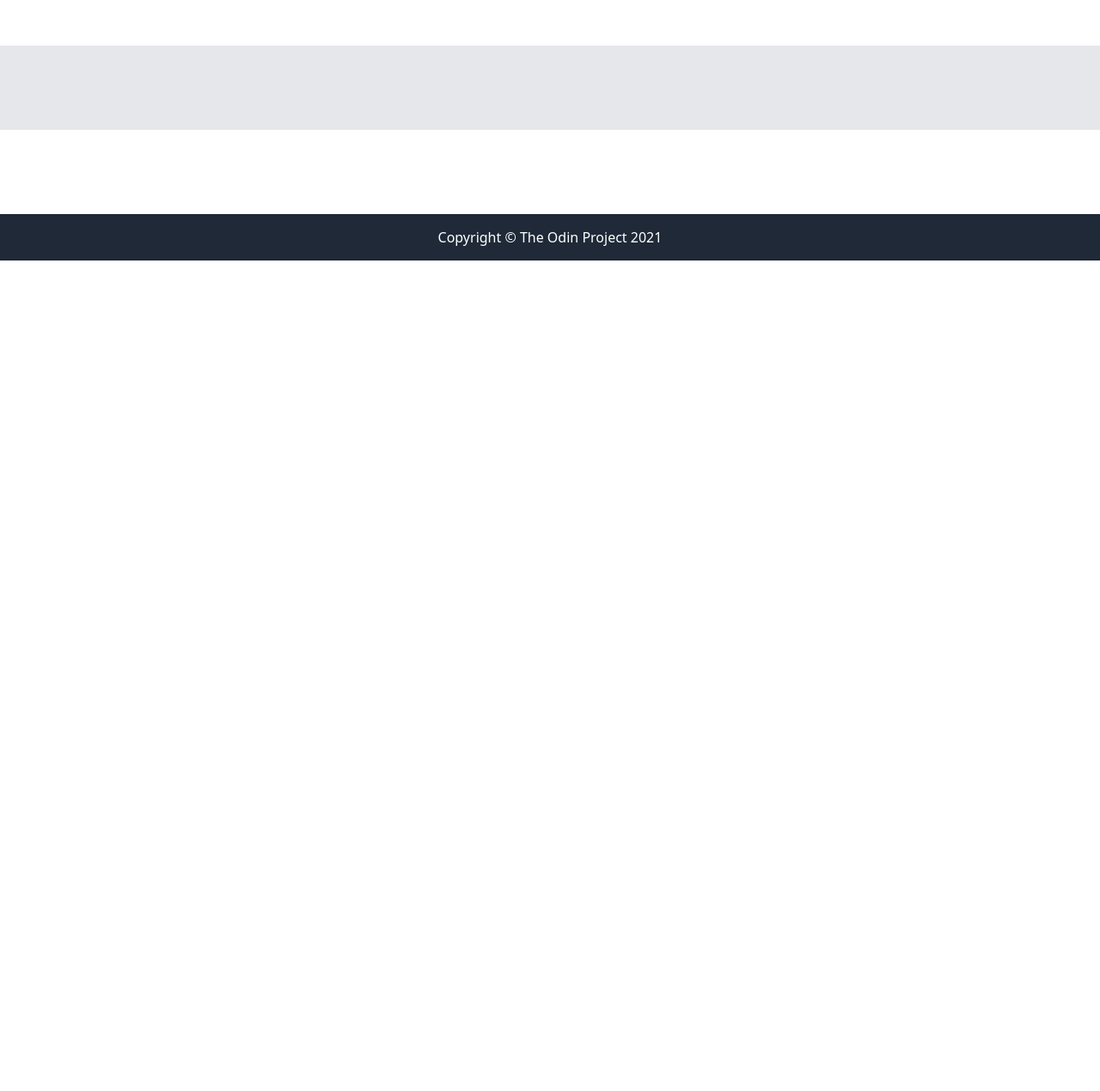
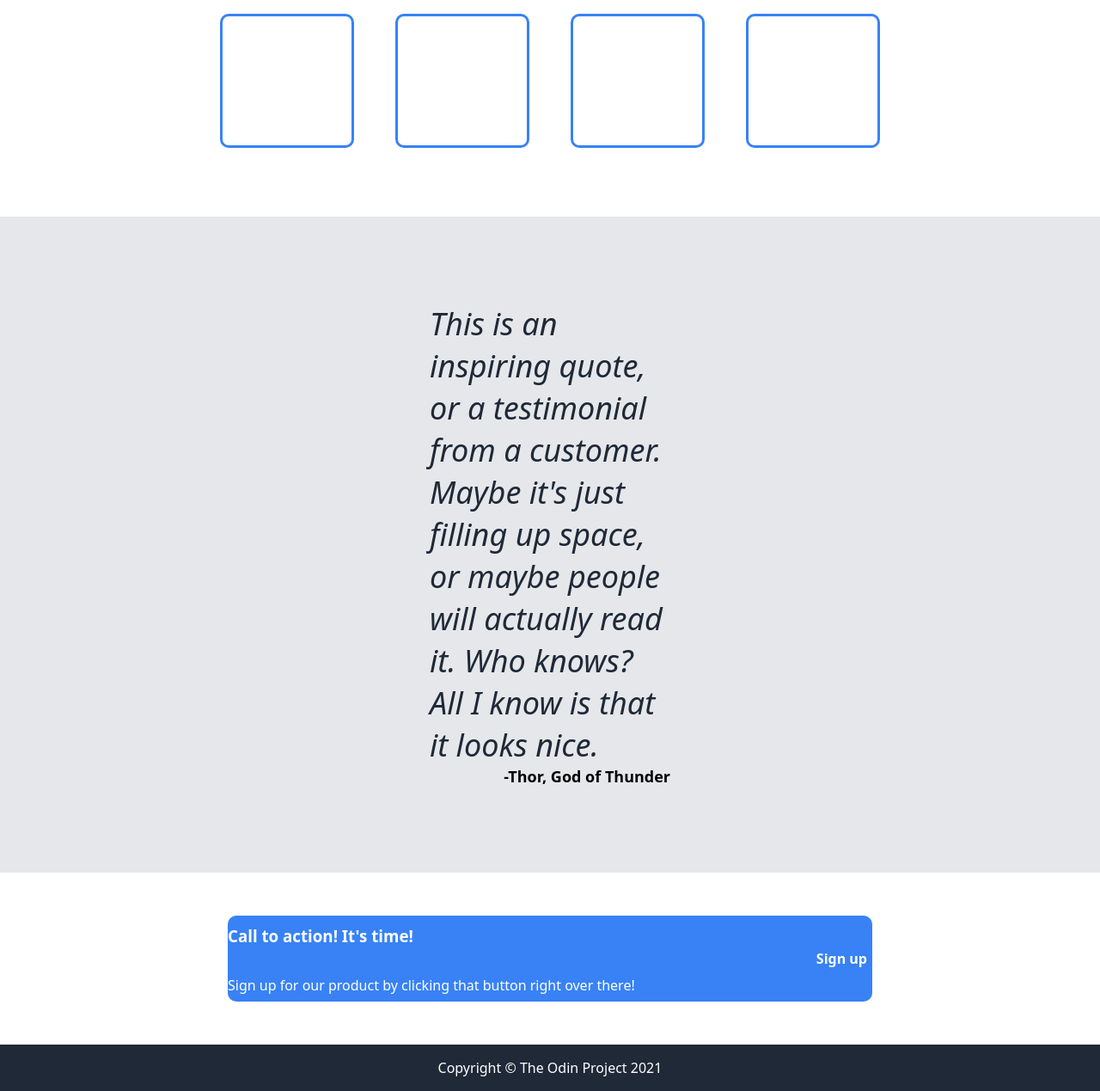
Before and after one commit to Rob-Stokes/landing-page, a plain HTML site: page index.html in a window 1280 px wide. Shown: the part 497-1766 px from the top of the page at 86% size. Before the commit the page ends 800 px from the top, so only its background shows below. Drawn offline with Linux system fonts and the light colour scheme.

Commit message:
Add section 3, 4, add boxes to section 2

```diff
--- a/index.html
+++ b/index.html
@@ -27,7 +27,7 @@
         </div>
     </div>
 
-    <div class="section2">
+    <div class="random-section">
         <div class="random-header">Some random information.</div>
         <div class="box-container">
             <div class="box 1"></div>
@@ -37,12 +37,19 @@
         </div>
     </div>
 
-    <div class="section3">
-        <div></div>
+    <div class="quote-section">
+        <div class="quote">This is an inspiring quote, or a testimonial from a customer. Maybe it's just filling up space, or maybe people will actually read it. Who knows? All I know is that it looks nice.</div>
+        <div class="quoter">-Thor, God of Thunder</div>
     </div>
 
-    <div class="section4">
-        <div></div>
+    <div class="action-section">
+        <div class="action-call">
+            <div class="action-text">
+                <h3>Call to action! It's time!</h3>
+                <p>Sign up for our product by clicking that button right over there!</p>
+            </div>
+            <button type="button" class="button two">Sign up</button>
+        </div>
     </div>
 
     <div class="footer">
--- a/style.css
+++ b/style.css
@@ -41,6 +41,7 @@ a {
     background-color: #3c5375;
     display: flex;
     flex: 1;
+    padding: 48px;
 }
 
 .hero-left {
@@ -85,29 +86,83 @@ a {
     border-style: none;
 }
 
-.section2 {
+.random-section {
     background-color: white;
     display: flex;
     flex: 1;
     flex-direction: column;
+    justify-content: center;
+    align-items: center;
+    padding-top: 32px;
+    padding-bottom: 48px;
 }
 
 .random-header {
     font-size: 36px;
     font-weight: 900;
     color: #1F2937;
+    margin-bottom: 32px;
 }
 
-.section3 {
+.box-container {
+    display: flex;
+    gap: 48px;
+    margin-bottom: 32px;
+}
+
+.box {
+    border: 3px solid #3882F6;
+    border-radius: 10px;
+    height: 150px;
+    width: 150px;
+}
+
+.quote-section {
     background-color: #E5E7EB;
     display: flex;
     flex: 1;
+    justify-content: center;
+    align-items: center;
+    flex-direction: column;
+    padding: 100px 500px;
 }
 
-.section4 {
+.quote {
+    font-size: 36px;
+    font-weight: 300;
+    font-style: italic;
+    color: #1F2937;
+}
+
+.quoter {
+    font-size: 18px;
+    font-weight: bold;
+    align-self: flex-end;
+}
+
+.action-section {
     background-color: white;
     display: flex;
     flex: 1;
+    padding: 50px;
+    justify-content: center;
+    align-items: center;
+}
+
+.action-call {
+    background-color: #3882F6;
+    border-radius: 10px;
+    height: 100px;
+    width: 750px;
+    color: white;
+    display: flex;
+    justify-content: space-between;
+    align-items: center;
+}
+
+.action-text {
+    display: flex;
+    flex-direction: column;
 }
 
 .footer {
```
